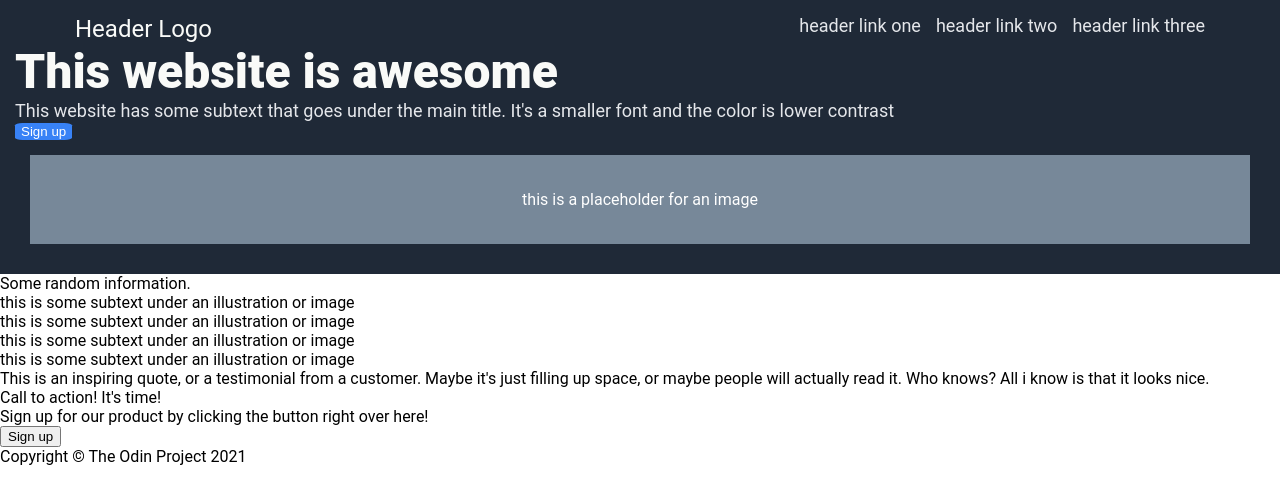
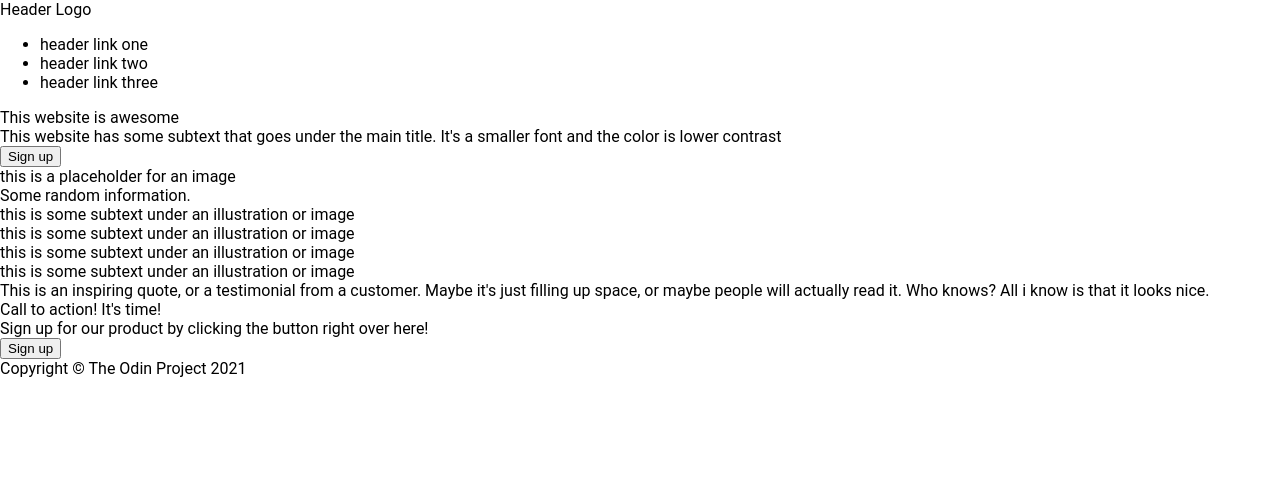
Before and after one commit to akiswatchout/landing-page, a plain HTML site: page index.html in a window 1280 px wide. Drawn offline with Linux system fonts and the light colour scheme.

Commit message:
remake header and clean styleindex.html

```diff
--- a/style.css
+++ b/style.css
@@ -3,51 +3,3 @@ body {
     margin: 0px;
     padding: 0px;
 }
-.container-1 {
-background-color: #1F2937;
-padding: 15px;
-display: flex;
-flex-direction: column;
-}
-
-.title {
-    font-size: 48px;
-    color: #F9FAF8;
-    font-weight: 900;
-}
-.title-subtext, .header-links {
-    font-size: 18px;
-    color: #E5E7EB;
-}
-.header-logo {
-    font-size: 24px;
-    color: #F9FAF8;
-    margin-left: 60px;
-}
-ul {
-    list-style-type: none;
-    padding: 0px;
-    margin: 0px;
-}
-.header-links {
-    display: flex;
-    gap: 15px;
-    margin-right: 60px;
-}
-.sign-up {
-    background-color: #3882F6;
-    color: white;
-    border-radius: 13%;
-    border: none;
-}
-.image {
-    padding: 35px 0px;
-    background-color: lightslategray;
-    color: white;
-    text-align: center;
-    margin: 15px;
-}
-.header {
-    display: flex;
-    justify-content: space-between;
-}
```
